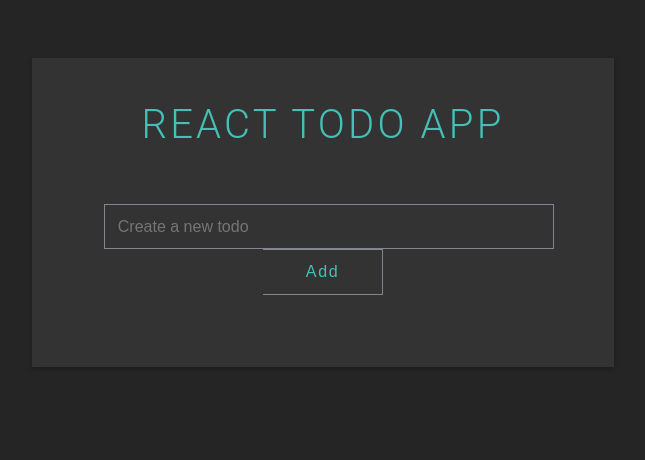
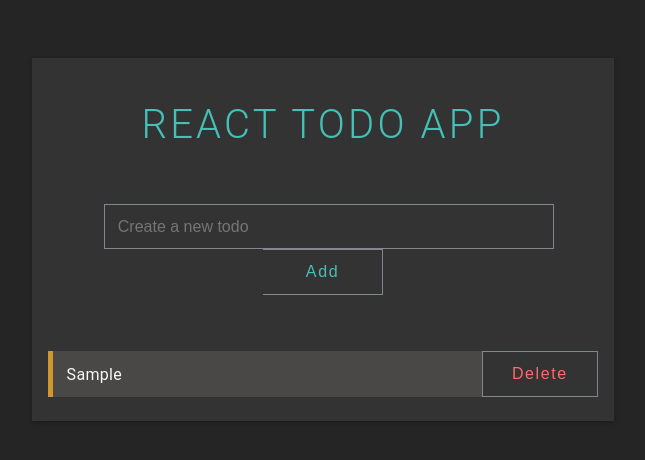
Before and after one commit to m-yahya/react-todo-app, a React (Create React App) app: page / in a window 1280 px wide. Both pictures are taken after typing "Sample" into the empty fields and a click on the button "Add". Shown: the top 460 px of the page, without its empty margins (317-962 px from the left). Built offline with nearby package versions, Linux system fonts and the light colour scheme.

Commit message:
conditionally display todo items

```diff
--- a/src/App.js
+++ b/src/App.js
@@ -30,6 +30,22 @@
           Add
         </button>
       </div>
+
+      {todos?.length > 0 ? (
+        <ul className="todo-list">
+          {todos.map((todo, index) => (
+            <div className="todo">
+              <li key={index}> {todo} </li>
+
+              <button className="delete-button">Delete</button>
+            </div>
+          ))}
+        </ul>
+      ) : (
+        <div className="empty">
+          <p>No task found</p>
+        </div>
+      )}
     </div>
   );
 };
```
